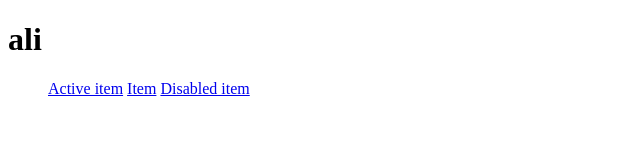
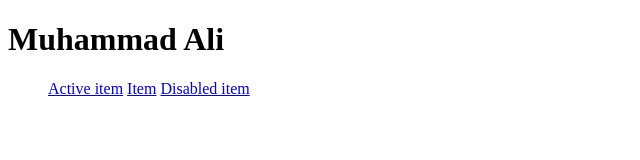
Before and after one commit to ali2409e25/ali-raza, a plain HTML site: page index.html in a window 1280 px wide. Shown: the whole page, without its empty margins (0-640 px from the left). Drawn offline with Linux system fonts and the light colour scheme.

Commit message:
new chnages

```diff
--- a/index.html
+++ b/index.html
@@ -6,7 +6,7 @@
     <title>Document</title>
 </head>
 <body>
-    <h1>ali</h1>
+    <h1>Muhammad Ali</h1>
 
     <ul>
         <div class="list-group">
```
